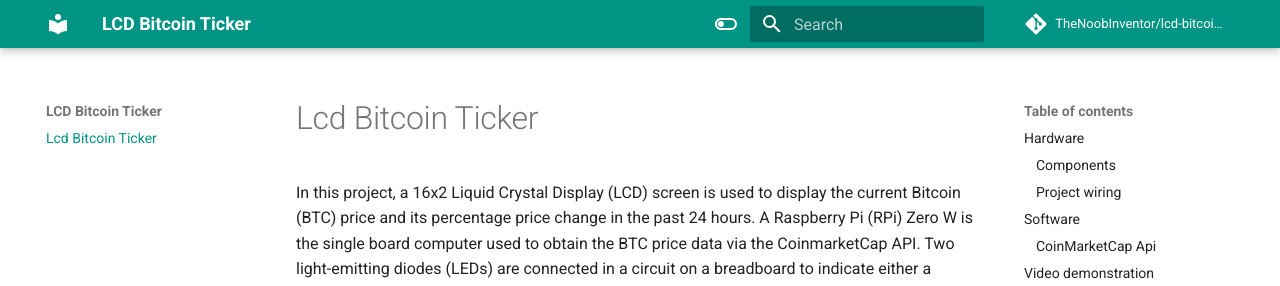
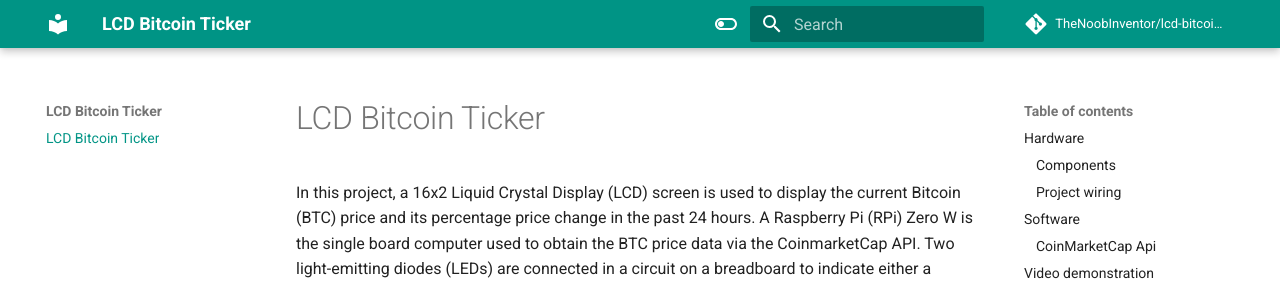
Before and after one commit to TheNoobInventor/bitcoin-ticker, an MkDocs documentation site: the page built from docs/index.md, in a window 1280 px wide and 900 px high. Shown: the top 286 px of the window. Built offline with MkDocs 1.6.1 and Material for MkDocs 9.7.7, drawn with Linux system fonts in a browser that asks for light colours; comment, search, counter and statistics services are not loaded.

Commit message:
Updated vale_test.yml

```diff
--- a/docs/index.md
+++ b/docs/index.md
@@ -1,4 +1,4 @@
-# Lcd Bitcoin Ticker
+# LCD Bitcoin Ticker
 
 In this project, a 16x2 Liquid Crystal Display (LCD) screen is used to display the current Bitcoin (BTC) price and its percentage price change in the past 24 hours. A Raspberry Pi (RPi) Zero W is the single board computer used to obtain the BTC price data via the CoinmarketCap API. Two light-emitting diodes (LEDs) are connected in a circuit on a breadboard to indicate either a positive or negative percentage price change in the past 24 hours.
 
```
Also changed, not shown: 2 other files.
